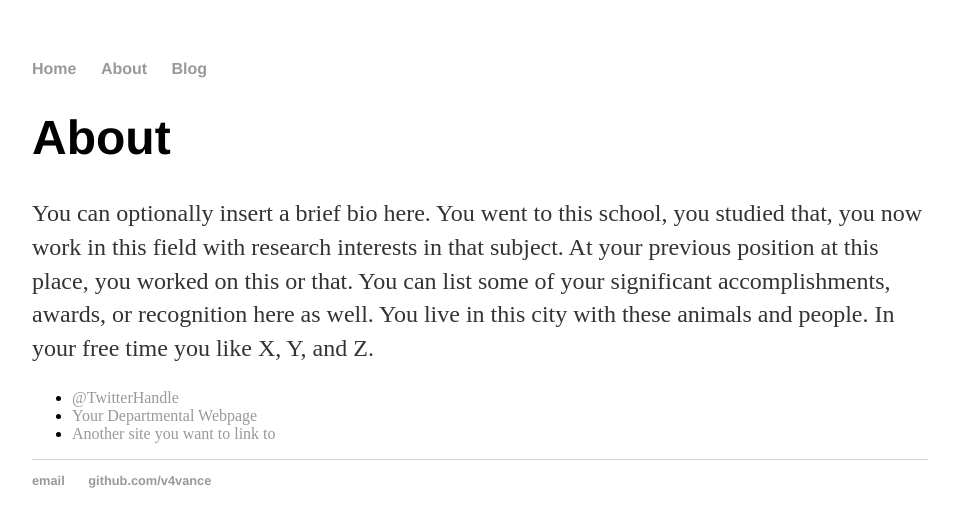
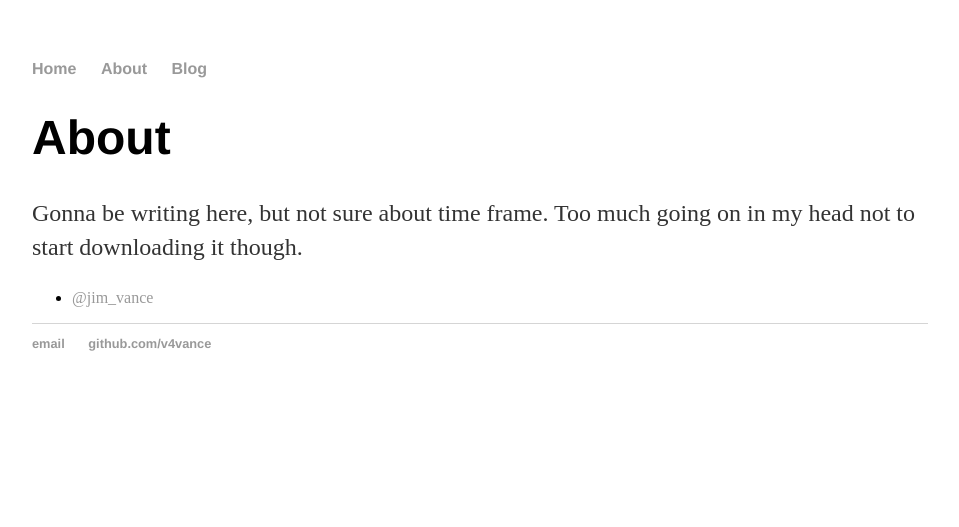
Before and after one commit to v4vance/v4vance_rename, a Jekyll site: the page built from about/index.html, in a window 1280 px wide. Shown: the top 527 px of the page, without its empty margins (160-1119 px from the left). Built offline with Jekyll 4.4.1, drawn with Linux system fonts in a browser that asks for light colours.

Commit message:
Update index.html

```diff
--- a/about/index.html
+++ b/about/index.html
@@ -5,11 +5,10 @@ title: v4Vance | About
 
 		<div class="about">
 			<h1>About</h1>
-			<p>You can optionally insert a brief bio here. You went to this school, you studied that, you now work in this field with research interests in that subject. At your previous position at this place, you worked on this or that. You can list some of your significant accomplishments, awards, or recognition here as well. You live in this city with these animals and people. In your free time you like X, Y, and Z.</p>
+			<p>Gonna be writing here, but not sure about time frame. Too much going on in
+				my head not to start downloading it though.</p>
 
 			<ul class="contacts">
-				<li><a href="#">@TwitterHandle</a></li>
-				<li><a href="#">Your Departmental Webpage</a></li>
-				<li><a href="#">Another site you want to link to</a></li>
+				<li><a href="https://twitter.com/jim_vance" target="_blank">@jim_vance</a></li>
 				</ul>
 		</div>
```
